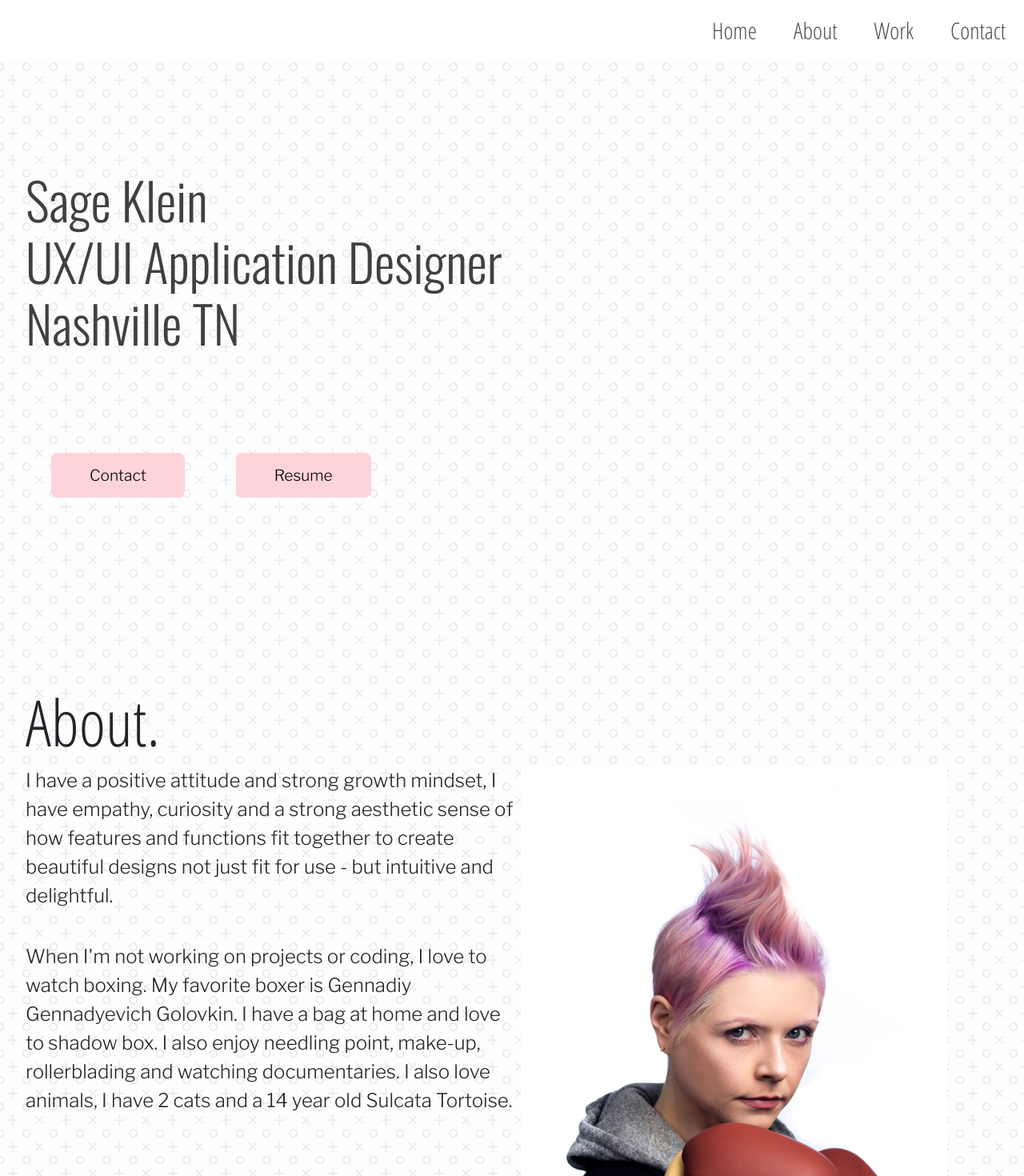
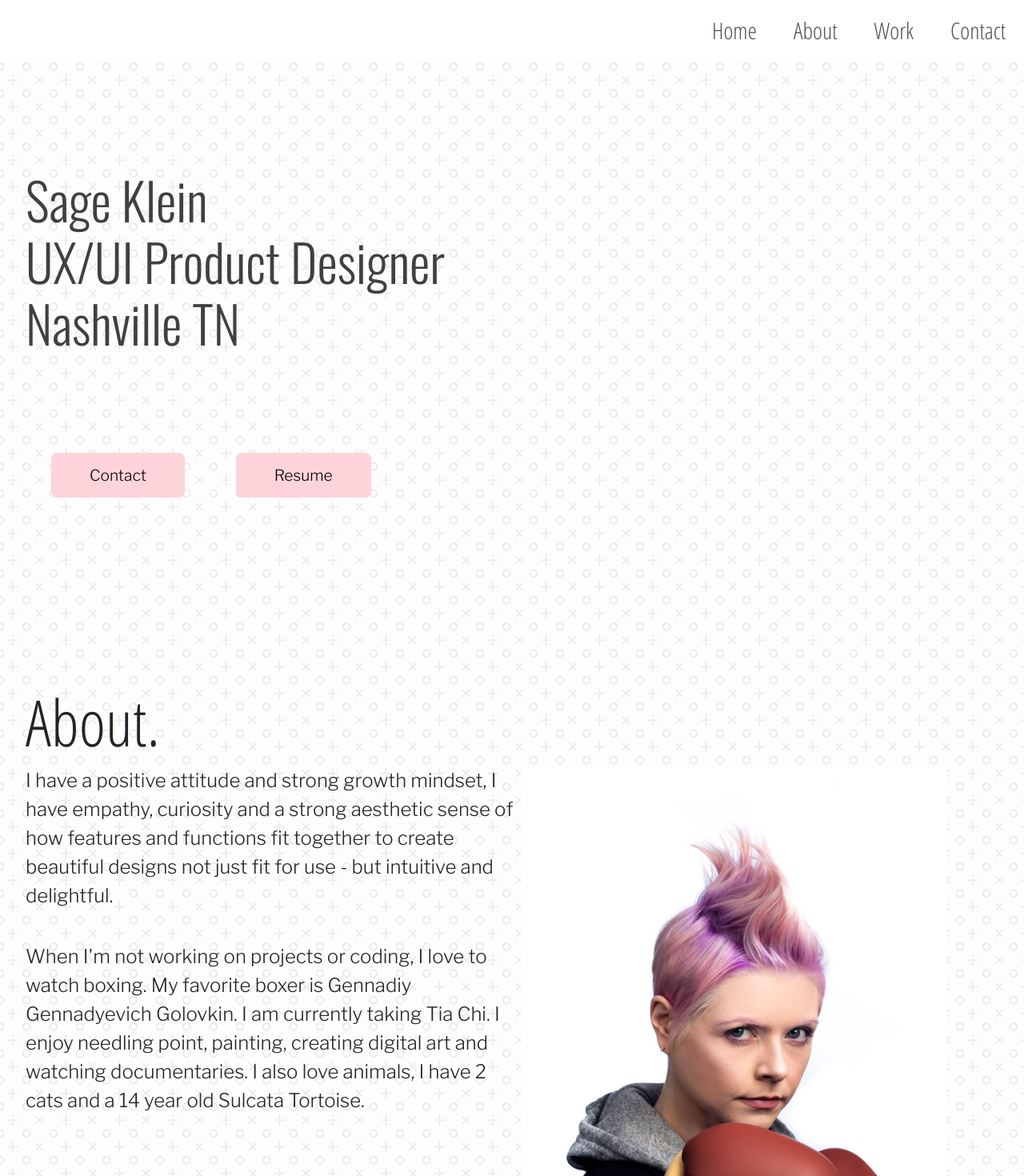
Before and after one commit to sageklein/sageklein.github.io, a React (Create React App) app: page /#/ in a window 1280 px wide. Shown: the top 1470 px of the page at 80% size. Built offline with nearby package versions, Linux system fonts and the light colour scheme.

Commit message:
updated bio

```diff
--- a/src/Data.js
+++ b/src/Data.js
@@ -17,7 +17,7 @@ export default {
 		//Line 1 For Header
 		"Sage Klein",
 		//Line 2 For Header
-		"UX/UI Application Designer",
+		"UX/UI Product Designer",
 		//Line 3 For Header
 		"Nashville TN"
 	],
@@ -28,7 +28,7 @@ export default {
 	abouttext:
 		"I have a positive attitude and strong growth mindset, I have empathy, curiosity and a strong aesthetic sense of how features and functions fit together to create beautiful designs not just fit for use - but intuitive and delightful.",
 	abouttext2:
-		"When I'm not working on projects or coding, I love to watch boxing. My favorite boxer is Gennadiy Gennadyevich Golovkin. I have a bag at home and love to shadow box. I also enjoy needling point, make-up, rollerblading and watching documentaries. I also love animals, I have 2 cats and a 14 year old Sulcata Tortoise.",
+		"When I'm not working on projects or coding, I love to watch boxing. My favorite boxer is Gennadiy Gennadyevich Golovkin. I am currently taking Tia Chi. I enjoy needling point, painting, creating digital art and watching documentaries. I also love animals, I have 2 cats and a 14 year old Sulcata Tortoise.",
 	aboutImage: me,
 	ShowAboutImage: true,
 
```
